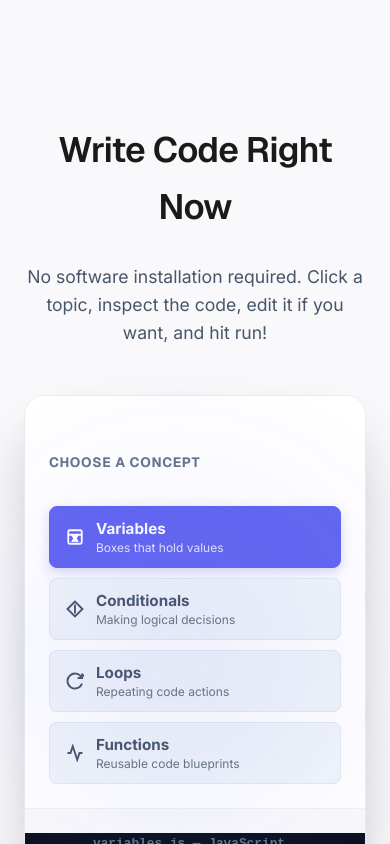
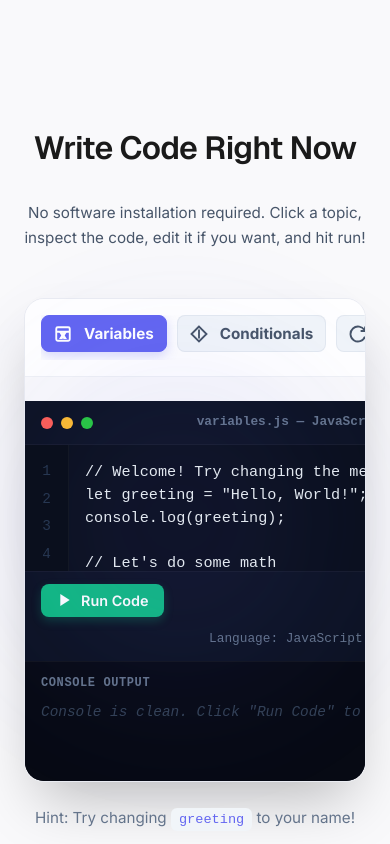
Before and after one commit to basiccodingconcept/basiccodingconceps.com, a Next.js app: page / in a window 390 px wide. Shown: the part 5880-6724 px from the top of the page. Built offline with nearby package versions, Linux system fonts and the light colour scheme.

Commit message:
style: make coding boxes and playgrounds fully mobile responsive

```diff
--- a/src/app/playground/javascript/page.module.css
+++ b/src/app/playground/javascript/page.module.css
@@ -122,7 +122,9 @@
 @media (max-width: 900px) {
   .sandbox {
     grid-template-columns: 1fr;
-    grid-template-rows: auto 300px;
+    grid-template-rows: 380px 280px;
+    gap: 16px;
+    min-height: auto;
   }
 }
 
@@ -337,3 +339,74 @@
   box-shadow: 0 8px 16px rgba(217, 119, 6, 0.3);
   transform: translateY(-1px);
 }
+
+@media (max-width: 768px) {
+  .templatesBar {
+    width: 100%;
+    overflow-x: auto;
+    white-space: nowrap;
+    padding-bottom: 8px;
+    -webkit-overflow-scrolling: touch;
+    justify-content: flex-start;
+  }
+
+  .templateBtn {
+    flex-shrink: 0;
+  }
+
+  .templateLabel {
+    flex-shrink: 0;
+  }
+
+  .templatesBar::-webkit-scrollbar {
+    height: 4px;
+  }
+
+  .templatesBar::-webkit-scrollbar-track {
+    background: transparent;
+  }
+
+  .templatesBar::-webkit-scrollbar-thumb {
+    background: rgba(255, 255, 255, 0.1);
+    border-radius: 4px;
+  }
+
+  .bottomControls {
+    flex-direction: column;
+    gap: 16px;
+    align-items: stretch;
+    text-align: center;
+  }
+
+  .buttonsGroup {
+    width: 100%;
+    display: flex;
+    gap: 12px;
+  }
+
+  .btnRun, .btnReset {
+    flex: 1;
+    justify-content: center;
+    padding: 10px 16px;
+    font-size: 0.9rem;
+  }
+}
+
+@media (max-width: 480px) {
+  .container {
+    padding: 16px 12px;
+  }
+
+  .header {
+    margin-bottom: 16px;
+    gap: 12px;
+  }
+
+  .title {
+    font-size: 1.6rem;
+  }
+
+  .breadcrumb {
+    font-size: 0.72rem;
+  }
+}
--- a/src/app/playground/python/page.module.css
+++ b/src/app/playground/python/page.module.css
@@ -122,7 +122,9 @@
 @media (max-width: 900px) {
   .sandbox {
     grid-template-columns: 1fr;
-    grid-template-rows: auto 300px;
+    grid-template-rows: 380px 280px;
+    gap: 16px;
+    min-height: auto;
   }
 }
 
@@ -375,3 +377,74 @@
   font-size: 0.85rem;
   color: #94a3b8;
 }
+
+@media (max-width: 768px) {
+  .templatesBar {
+    width: 100%;
+    overflow-x: auto;
+    white-space: nowrap;
+    padding-bottom: 8px;
+    -webkit-overflow-scrolling: touch;
+    justify-content: flex-start;
+  }
+
+  .templateBtn {
+    flex-shrink: 0;
+  }
+
+  .templateLabel {
+    flex-shrink: 0;
+  }
+
+  .templatesBar::-webkit-scrollbar {
+    height: 4px;
+  }
+
+  .templatesBar::-webkit-scrollbar-track {
+    background: transparent;
+  }
+
+  .templatesBar::-webkit-scrollbar-thumb {
+    background: rgba(255, 255, 255, 0.1);
+    border-radius: 4px;
+  }
+
+  .bottomControls {
+    flex-direction: column;
+    gap: 16px;
+    align-items: stretch;
+    text-align: center;
+  }
+
+  .buttonsGroup {
+    width: 100%;
+    display: flex;
+    gap: 12px;
+  }
+
+  .btnRun, .btnReset {
+    flex: 1;
+    justify-content: center;
+    padding: 10px 16px;
+    font-size: 0.9rem;
+  }
+}
+
+@media (max-width: 480px) {
+  .container {
+    padding: 16px 12px;
+  }
+
+  .header {
+    margin-bottom: 16px;
+    gap: 12px;
+  }
+
+  .title {
+    font-size: 1.6rem;
+  }
+
+  .breadcrumb {
+    font-size: 0.72rem;
+  }
+}
--- a/src/components/LessonPlayground.module.css
+++ b/src/components/LessonPlayground.module.css
@@ -294,3 +294,49 @@
   color: var(--text-primary);
   border-color: var(--text-tertiary);
 }
+
+@media (max-width: 768px) {
+  .editorWindow {
+    height: 290px;
+  }
+  .consoleOutput {
+    height: 120px;
+    padding: 12px 14px;
+  }
+  .presetsBar {
+    gap: 8px;
+  }
+}
+
+@media (max-width: 480px) {
+  .presetsBar {
+    flex-direction: column;
+    align-items: flex-start;
+    gap: 8px;
+  }
+  .presetsList {
+    width: 100%;
+  }
+  .presetBtn {
+    padding: 4px 10px;
+    font-size: 0.78rem;
+  }
+  .footerBar {
+    width: 100%;
+    display: flex;
+    gap: 8px;
+  }
+  .runBtn {
+    flex: 1;
+    justify-content: center;
+    padding: 8px 12px;
+    font-size: 0.85rem;
+  }
+  .resetBtn {
+    flex: 1;
+    justify-content: center;
+    padding: 8px 12px;
+    font-size: 0.85rem;
+    text-align: center;
+  }
+}
--- a/src/components/Playground.module.css
+++ b/src/components/Playground.module.css
@@ -270,15 +270,90 @@
   .sidebar {
     border-right: none;
     border-bottom: 1px solid var(--card-border);
+    padding: 16px;
+    gap: 12px;
+  }
+
+  .sidebarTitle {
+    display: none;
+  }
+
+  .templateList {
+    flex-direction: row;
+    overflow-x: auto;
+    -webkit-overflow-scrolling: touch;
+    padding-bottom: 8px;
+    gap: 10px;
+  }
+
+  .templateList li {
+    flex-shrink: 0;
+  }
+
+  .templateBtn {
+    min-width: 180px;
+    padding: 8px 12px;
+  }
+
+  .templateBtn:hover:not(.templateBtnActive) {
+    transform: none;
+  }
+
+  .templateList::-webkit-scrollbar {
+    height: 4px;
+  }
+
+  .templateList::-webkit-scrollbar-track {
+    background: transparent;
+  }
+
+  .templateList::-webkit-scrollbar-thumb {
+    background: rgba(255, 255, 255, 0.1);
+    border-radius: 4px;
   }
 }
 
 @media (max-width: 576px) {
   .title {
-    font-size: 2.2rem;
+    font-size: 2.0rem;
+  }
+
+  .subtitle {
+    font-size: 0.95rem;
   }
 
   .editorWindow {
-    height: 400px;
+    height: 380px;
+  }
+
+  .templateBtn {
+    min-width: auto;
+    padding: 8px 12px;
+  }
+
+  .templateBtn > div > div:last-child {
+    display: none !important;
+  }
+
+  .footerBar {
+    flex-direction: column;
+    align-items: stretch;
+    gap: 12px;
+    padding: 12px 16px;
+  }
+
+  .footerBar > div {
+    display: flex;
+    justify-content: space-between;
+    width: 100%;
+  }
+
+  .footerBar > span {
+    text-align: center;
+  }
+
+  .consoleOutput {
+    height: 120px;
+    padding: 12px 16px;
   }
 }
```
